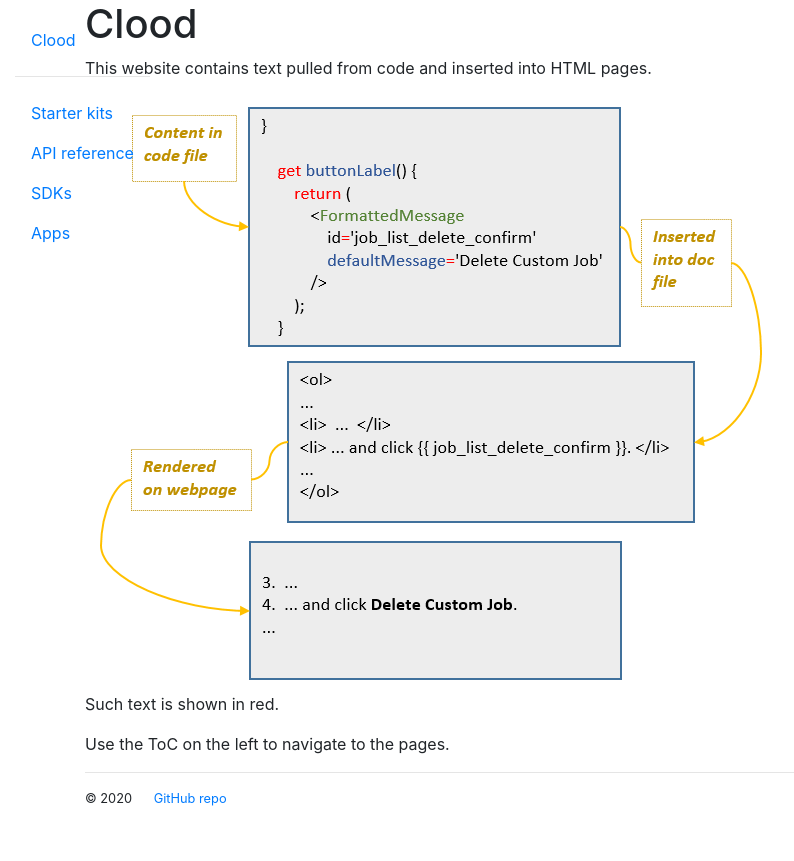
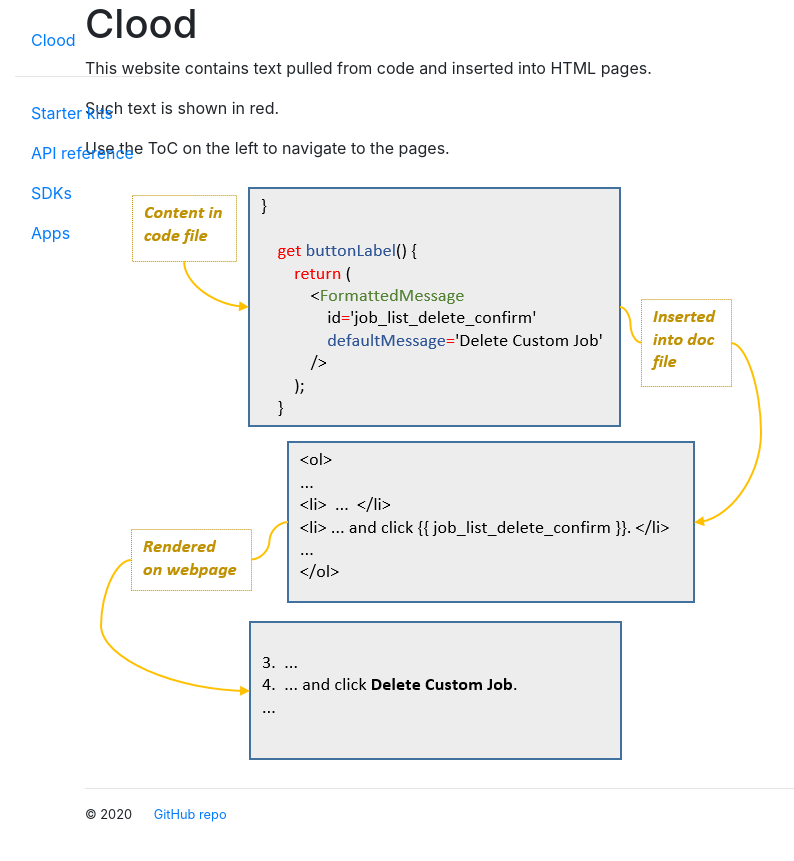
Before and after one commit to AninditaBasu/docs-as-code, a Jekyll site: the page built from index.html, in a window 1280 px wide. Shown: the top 861 px of the page, without its empty margins (0-794 px from the left). Built offline with Jekyll 4.4.1, drawn with Linux system fonts in a browser that asks for light colours.

Commit message:
Update index.html

```diff
--- a/index.html
+++ b/index.html
@@ -4,6 +4,6 @@ title: Clood
 ---
 <h1>{{ page.title }}</h1>
 <p>This website contains text pulled from code and inserted into HTML pages.</p>
-<img src = "./images/docsAScode.png"/>
 <p>Such text is shown in red.</p>
 <p>Use the ToC on the left to navigate to the pages.</p>
+<img src = "./images/docsAScode.png"/>
```
